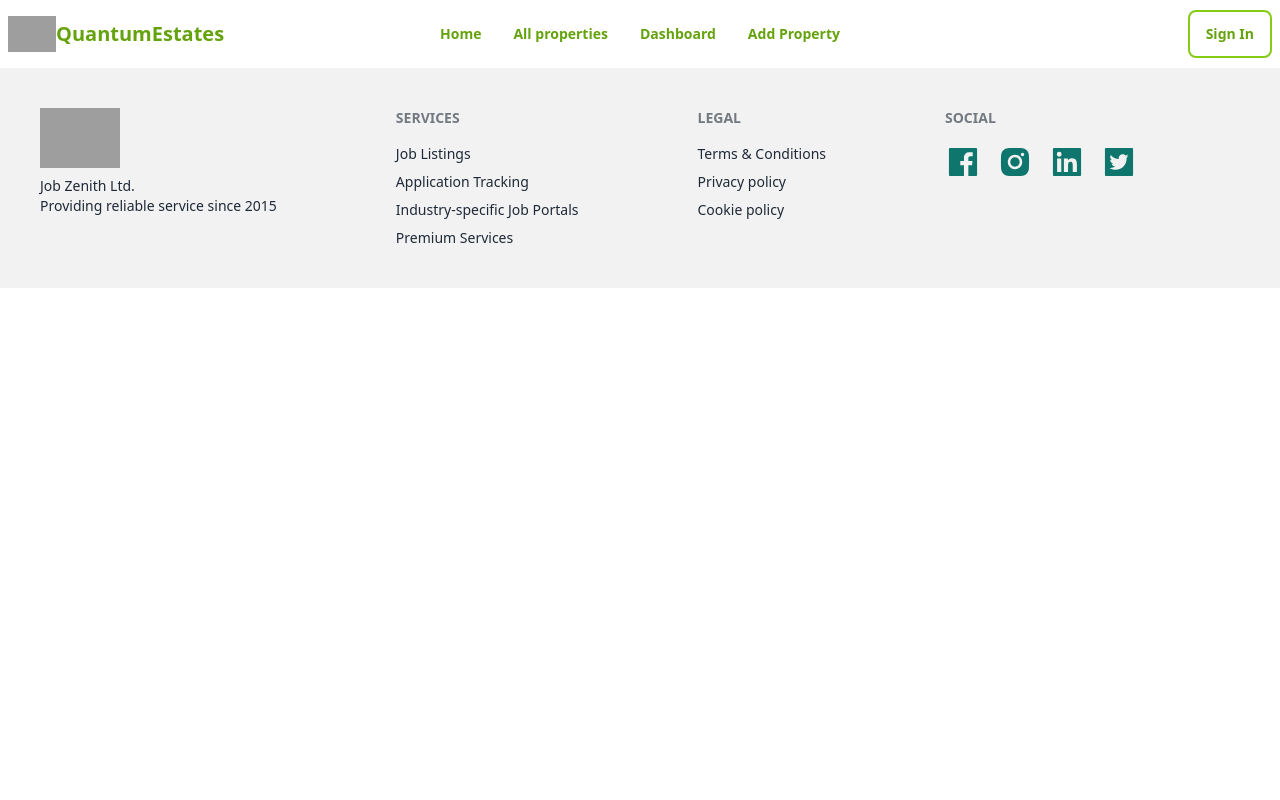
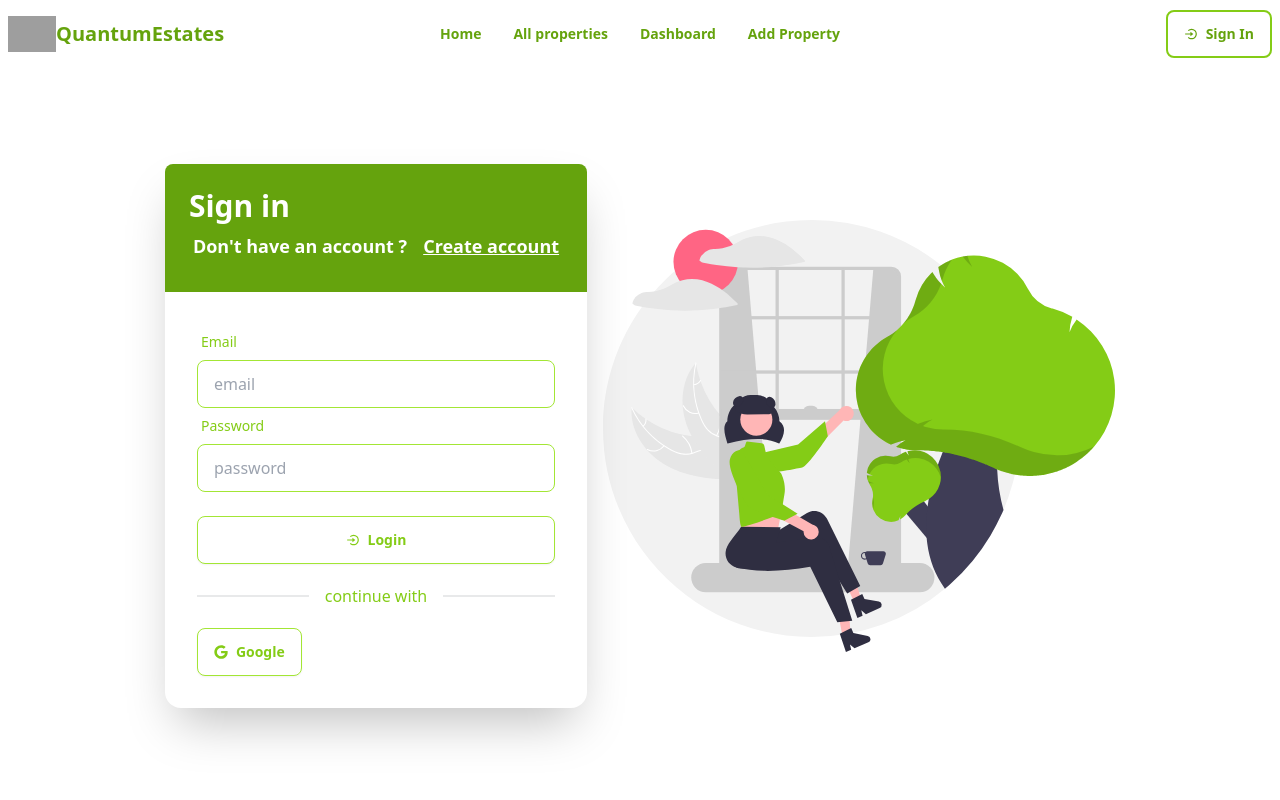
Before and after one commit to MD-AHAD-KHAN-PATHAN/QuantumEstates, a React (Vite) app: page /login in a window 1280 px wide. Shown: the top 800 px of the page. Built offline with nearby package versions, Linux system fonts and the light colour scheme; no server answers; grey boxes are pictures that could not be loaded.

Commit message:
login authentication implementation

```diff
--- a/src/AuthProvider/AuthProvider.jsx
+++ b/src/AuthProvider/AuthProvider.jsx
@@ -72,7 +72,7 @@ const AuthProvider = ({ children }) => {
         return () => {
             unSubscribe();
         }
-    }, [axiosPublic])
+    }, [])
 
     const authInfo = { user, loading, createUser, signInUser, googleLogin, logoutUser, updateUserProfile }
 
--- a/src/Pages/Authentication/GoogleLogin/SocialLogin.jsx
+++ b/src/Pages/Authentication/GoogleLogin/SocialLogin.jsx
@@ -0,0 +1,41 @@
+import { useNavigate, useLocation } from "react-router-dom";
+import useAuth from "../../../Hooks/useAuth";
+import Swal from "sweetalert2";
+import { FaGoogle } from "react-icons/fa";
+
+const SocialLogin = () => {
+
+    const { googleLogin } = useAuth();
+
+    const navigate = useNavigate();
+    const location = useLocation();
+
+    const handleLogin = () => {
+        googleLogin()
+            .then(() => {
+                Swal.fire({
+                    title: "Good job!",
+                    text: "Google Login Successfull !",
+                    icon: "success"
+                });
+                navigate(location?.state ? location.state : '/')
+            })
+            .then((error) => {
+                Swal.fire({
+                    icon: "error",
+                    title: "Oops...",
+                    text: `${error.code}`,
+                });
+            })
+    }
+    return (
+        <>
+            <div className="divider text-lime-500">continue with</div>
+            <div className="">
+                <button onClick={handleLogin} className="btn bg-white  hover:bg-lime-400 hover:text-white text-lime-500 border-1 border-lime-400"> <FaGoogle /> Google</button>
+            </div>
+        </>
+    );
+};
+
+export default SocialLogin;
--- a/src/Pages/Authentication/Login/Login.jsx
+++ b/src/Pages/Authentication/Login/Login.jsx
@@ -1,14 +1,90 @@
+import Swal from "sweetalert2";
 import useAuth from "../../../Hooks/useAuth";
 import loginImage from "../../../assets/login.svg"
+import SocialLogin from "../GoogleLogin/SocialLogin";
+import { useForm } from "react-hook-form";
+import { Link, useLocation, useNavigate } from 'react-router-dom';
+import { BiLogInCircle } from "react-icons/bi";
+
 
 const Login = () => {
 
     const { signInUser } = useAuth();
 
+    const navigate = useNavigate();
+    const location = useLocation();
+
+    const {
+        register,
+        handleSubmit,
+        formState: { errors },
+    } = useForm()
+
+    const onSubmit = async (data) => {
+
+        console.log(data);
+
+        signInUser(data.email, data.password)
+            .then(() => {
+                Swal.fire({
+                    title: "Good job!",
+                    text: "Login Successfull !",
+                    icon: "success"
+                  });
+                  navigate(location?.state ? location.state : '/')
+            })
+            .catch((error) => {
+                Swal.fire({
+                    icon: "error",
+                    title: "Oops...",
+                    text: `${error.code}`,
+                  });
+            })
+    }
+
+
+
+
     return (
-        <div>
+        <>
+            <div className="justify-center md:my-0 my-10">
+                <div className="lg:hero-content lg:flex lg:flex-row-reverse md:m-20 mx-6">
+                    <div className="text-center">
+                        <img className='md:max-w-lg max-w-sm' src={loginImage} alt="" />
+                    </div>
+                    <div className="card flex-shrink-0 max-w-3xl shadow-2xl">
+                        <div className='bg-lime-600 p-6 text-white rounded-t-lg'>
+                            <h1 className='text-3xl font-semibold'>Sign in</h1>
+                            <label className="label font-semibold md:text-lg">
+                                Don't have an account ? <Link to="/registration" className="label-text-alt md:text-lg link link-hover text-white font-bold underline ml-4">Create account</Link>
+                            </label>
+                        </div>
+                        <div className="card-body">
+                            <form onSubmit={handleSubmit(onSubmit)}>
+                                <div className="form-control">
+                                    <label className="label">
+                                        <span className="label-text text-lime-500">Email</span>
+                                    </label>
+                                    <input type="email" {...register("email", { required: true })} placeholder="email" className="border-1 border-lime-400 input input-bordered w-full" required />
+                                </div>
 
-        </div>
+                                <div className="form-control">
+                                    <label className="label">
+                                        <span className="label-text text-lime-500">Password</span>
+                                    </label>
+                                    <input type="password" {...register("password", { required: true })} placeholder="password" className="border-1 border-lime-400 input input-bordered" required />
+                                </div>
+                                <div className="form-control mt-6 p-0">
+                                    <button className="btn bg-white  hover:bg-lime-400 hover:text-white text-lime-500 border-1 border-lime-400 font-bold"> <BiLogInCircle/> Login</button>
+                                </div>
+                            </form>
+                            <SocialLogin></SocialLogin>
+                        </div>
+                    </div>
+                </div>
+            </div>
+
+        </>
     );
 };
 
--- a/src/Pages/Authentication/Registration/Registration.jsx
+++ b/src/Pages/Authentication/Registration/Registration.jsx
@@ -1,60 +1,77 @@
-import { useNavigate } from "react-router-dom";
+// import { useNavigate } from "react-router-dom";
 import Swal from "sweetalert2";
 import useAuth from "../../../Hooks/useAuth";
+import { useForm } from "react-hook-form";
+import { Link, useLocation, useNavigate } from 'react-router-dom';
+import { FaRegistered } from "react-icons/fa6";
+
 import registerImage from "../../../assets/signup.svg"
+import useAxiosPublic from "../../../Hooks/useAxiosPublic";
+
+
+
+const img_hosting_key = import.meta.env.VITE_IMAGE_HOSTING_KEY;
+const img_hosting_api = `https://api.imgbb.com/1/upload?key=${img_hosting_key}`;
 
 const Registration = () => {
 
 
     const {createUser, updateUserProfile} = useAuth();
+    const axiosPublic = useAxiosPublic();
+
     const navigate = useNavigate();
+    const location = useLocation();
 
+    const {
+        register,
+        handleSubmit,
+        formState: { errors },
+    } = useForm()
 
-    const handleRegistration = e => {
-        e.preventDefault();
+    const onSubmit = async (data) => {
 
-        const form = e.target;
-
-        const name = form.name.value;
-        const email = form.email.value;
-        const url = form.url.value;
-        const password = form.password.value;
-
-        if (password.length < 6) {
+        console.log(data);
+        if (data.password.length < 6) {
 
             return Swal.fire({
                 icon: "error",
                 title: "Oops...",
                 text: "Password must be at least 6 characters long!",
-              });
+            });
         }
 
-        if (!/[A-Z]/.test(password)) {
+        if (!/[A-Z]/.test(data.password)) {
             return Swal.fire({
                 icon: "error",
                 title: "Oops...",
                 text: "Password must contain at least one uppercase letter!",
-              });
+            });
         }
 
-        if (!/[!@#$%^&*()_+{}\[\]:;<>,.?~\\-]/.test(password)) {
+        if (!/[!@#$%^&*()_+{}\[\]:;<>,.?~\\-]/.test(data.password)) {
             return Swal.fire({
                 icon: "error",
                 title: "Oops...",
                 text: "Password must contain at least one special character!",
-              });
+            });
         }
+        const profileImage = { image: data.image[0] };
+        const res = await axiosPublic.post(img_hosting_api, profileImage, {
+            headers: {
+                'content-type': 'multipart/form-data'
+            }
+        });
 
-        createUser(email, password)
+        createUser(data.email, data.password)
             .then(() => {
-                updateUserProfile(name, url)
+                updateUserProfile(data.name, res.data.data.display_url)
                     .then(() => {
                         Swal.fire({
                             title: "Good job!",
                             text: "Registation Successfull!",
                             icon: "success"
                           });
-                          navigate('/');
+                          navigate(location?.state ? location.state : '/')
                     })
                     .catch(error => {
                         Swal.fire({
@@ -72,8 +89,72 @@ const Registration = () => {
                   });
             })
 
+    }
 
-    }
+    // const handleRegistration = e => {
+    //     e.preventDefault();
+
+    //     const form = e.target;
+
+    //     const name = form.name.value;
+    //     const email = form.email.value;
+    //     const url = form.url.value;
+    //     const password = form.password.value;
+
+    //     if (password.length < 6) {
+
+    //         return Swal.fire({
+    //             icon: "error",
+    //             title: "Oops...",
+    //             text: "Password must be at least 6 characters long!",
+    //           });
+    //     }
+
+    //     if (!/[A-Z]/.test(password)) {
+    //         return Swal.fire({
+    //             icon: "error",
+    //             title: "Oops...",
+    //             text: "Password must contain at least one uppercase letter!",
+    //           });
+    //     }
+
+    //     if (!/[!@#$%^&*()_+{}\[\]:;<>,.?~\\-]/.test(password)) {
+    //         return Swal.fire({
+    //             icon: "error",
+    //             title: "Oops...",
+    //             text: "Password must contain at least one special character!",
+    //           });
+    //     }
+
+    //     createUser(email, password)
+    //         .then(() => {
+    //             updateUserProfile(name, url)
+    //                 .then(() => {
+    //                     Swal.fire({
+    //                         title: "Good job!",
+    //                         text: "Registation Successfull!",
+    //                         icon: "success"
+    //                       });
+    //                       navigate('/');
+    //                 })
+    //                 .catch(error => {
+    //                     Swal.fire({
+    //                         icon: "error",
+    //                         title: "Oops...",
+    //                         text: `${error.code}`,
+    //                       });
+    //                 })
+    //         })
+    //         .catch(error => {
+    //             Swal.fire({
+    //                 icon: "error",
+    //                 title: "Oops...",
+    //                 text: `${error.code}`,
+    //               });
+    //         })
+
+
+    // }
 
 
 
@@ -88,38 +169,38 @@ const Registration = () => {
                         <div className='bg-lime-600 p-6 text-white rounded-t-lg'>
                             <h1 className='text-3xl font-semibold'>create account</h1>
                             <label className="label font-semibold text-lg">
-                                Already Have account ? <button to="/login" className="label-text-alt link link-hover text-lg text-white font-bold underline">Please Login</button>
+                                Already Have account ? <Link to="/login" className="label-text-alt link link-hover text-lg text-white font-bold underline">Please Login</Link>
                             </label>
                         </div>
                         <div className="p-16">
-                            <form onSubmit={handleRegistration} className='grid grid-cols-2 gap-4'>
+                            <form onSubmit={handleSubmit(onSubmit)} className='grid grid-cols-2 gap-4'>
                                 <div className="form-control">
                                     <label className="label">
                                         <span className="label-text text-lime-500">Full Name</span>
                                     </label>
-                                    <input type="name" name="name" placeholder="Full name" className="border-1 border-lime-500 input input-bordered" required />
+                                    <input type="name" {...register("name", { required: true })} placeholder="Full name" className="border-1 border-lime-500 input input-bordered" required />
                                 </div>
                                 <div className="form-control">
                                     <label className="label">
-                                        <span className="label-text text-lime-500">Image Url</span>
+                                        <span className="label-text text-lime-500">Profile Image</span>
                                     </label>
-                                    <input type="text" name="url" placeholder="image url" className="border-1 border-lime-500 input input-bordered" required />
+                                    <input type="file" className="file-input w-full border-lime-400" {...register("image", { required: true })} />
                                 </div>
                                 <div className="form-control">
                                     <label className="label">
                                         <span className="label-text text-lime-500">Email</span>
                                     </label>
-                                    <input type="email" name="email" placeholder="email" className="border-1 border-lime-500 input input-bordered" required />
+                                    <input type="email" {...register("email", { required: true })} placeholder="email" className="border-1 border-lime-500 input input-bordered" required />
                                 </div>
 
                                 <div className="form-control">
                                     <label className="label">
                                         <span className="label-text text-lime-500">Password</span>
                                     </label>
-                                    <input type="password" name="password" placeholder="password" className="border-1 border-lime-500 input input-bordered" required />
+                                    <input type="password" {...register("password", { required: true })} placeholder="password" className="border-1 border-lime-500 input input-bordered" required />
                                 </div>
                                 <div className="form-control mt-6 p-0 col-span-2">
-                                    <button className="btn bg-white  hover:bg-lime-400 hover:text-white text-lime-500 border-1 border-lime-400">Register</button>
+                                    <button className="btn bg-white  hover:bg-lime-400 hover:text-white text-lime-500 border-1 border-lime-400 font-bold"> <FaRegistered/> Register</button>
                                 </div>
                             </form>
                         </div>
--- a/src/Shared/Navbar.jsx
+++ b/src/Shared/Navbar.jsx
@@ -1,10 +1,10 @@
 import { Link, NavLink } from "react-router-dom";
-import Swal from "sweetalert2";
-
+import useAuth from "../Hooks/useAuth";
+import { BiLogInCircle } from "react-icons/bi";
 
 const Navbar = () => {
 
-    const user = true;
+    const {user, logoutUser} = useAuth();
 
 
     const navLink = <>
@@ -46,18 +46,18 @@ const Navbar = () => {
                             </label>
                             <ul tabIndex={0} className="menu dropdown-content mt-3 z-[2] p-2 shadow bg-base-100 rounded-box w-52">
                                 <li>
-                                    <button className="btn btn-ghost">{user.displayName}</button>
+                                    <button className="btn btn-ghost">{user?.displayName}</button>
 
                                 </li>
                                 <li>
-                                    <Link to='/'><button className="btn btn-ghost">Logout</button></Link>
+                                    <Link to='/'><button onClick={logoutUser} className="btn btn-ghost">Logout</button></Link>
                                 </li>
                             </ul>
                         </div>
                             :
 
                             <Link to='/login'>
-                                <button className="btn btn-ghost text-lime-600 border-2 border-lime-500 hover:text-white hover:bg-text-lime-600">Sign In</button>
+                                <button className="btn btn-ghost text-lime-600 border-2 border-lime-500 font-bold hover:text-white hover:bg-text-lime-600"> <BiLogInCircle/> Sign In</button>
                             </Link>
                     }
                 </div>
```
